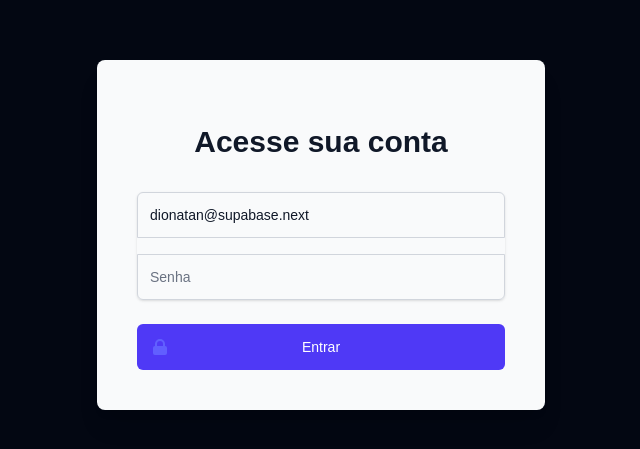
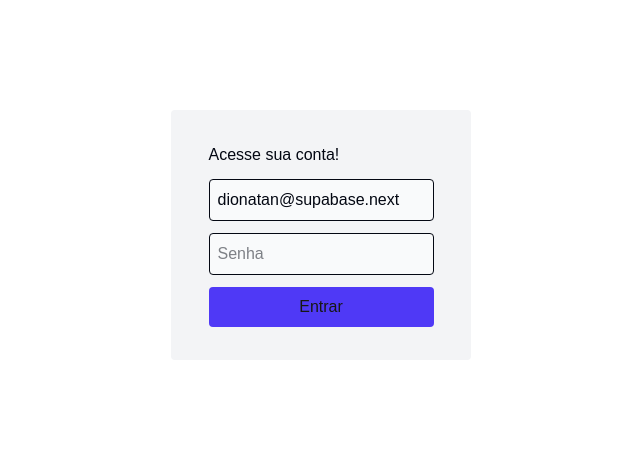
Before and after one commit to Dionatan2019Rodrigues/TalkToText, a Next.js app: page /login in a window 1280 px wide. Shown: the part 165-614 px from the top of the page, without its empty margins (319-959 px from the left). Built offline with nearby package versions, Linux system fonts and the light colour scheme.

Commit message:
💄 refactor : loginPage style

```diff
--- a/src/app/login/page.tsx
+++ b/src/app/login/page.tsx
@@ -2,71 +2,15 @@ import { login } from "./action";
 
 export default function LoginPage() {
   return (
-    <div className="min-h-screen flex items-center justify-center bg-gray-950 py-12 px-4 sm:px-6 lg:px-8">
-      <div className="max-w-md w-full space-y-8 bg-gray-50 p-10 rounded-lg shadow-xl">
-        <div className="text-center">
-          <h2 className="mt-6 text-3xl font-extrabold text-gray-900">
-            Acesse sua conta
-          </h2>
+    <div className="flex justify-center items-center w-full h-full">
+        <div className="bg-gray-100 w-[300px] h-[250px] flex justify-center items-center rounded">
+          <form action={login} className="flex flex-col gap-3">
+            <h1 className="text-gray-950">Acesse sua conta!</h1>
+            <input name="email" type="email" placeholder='Email' required className="bg-gray-50 rounded text-gray-950 p-2 w-full border" defaultValue="dionatan@supabase.next"/>
+            <input name="password" type="password" placeholder='Senha' required className="bg-gray-50 rounded text-gray-950 p-2 w-full border"/>
+            <button type="submit" className="bg-indigo-600 p-2 rounded cursor-pointer">Entrar</button>
+          </form>
         </div>
-        <form className="mt-8 space-y-6" action={login}>
-          <div className="rounded-md shadow-sm space-y-4">
-            <div>
-              <label htmlFor="email" className="sr-only">
-                Email
-              </label>
-              <input
-                id="email"
-                name="email"
-                type="email"
-                autoComplete="email"
-                required
-                className="appearance-none rounded-none relative block w-full px-3 py-3 border border-gray-300 placeholder-gray-500 text-gray-900 rounded-t-md focus:outline-none focus:ring-indigo-500 focus:border-indigo-500 focus:z-10 sm:text-sm"
-                placeholder="Email"
-                defaultValue="dionatan@supabase.next"
-              />
-            </div>
-            <div>
-              <label htmlFor="password" className="sr-only">
-                Senha
-              </label>
-              <input
-                id="password"
-                name="password"
-                type="password"
-                autoComplete="current-password"
-                required
-                className="appearance-none rounded-none relative block w-full px-3 py-3 border border-gray-300 placeholder-gray-500 text-gray-900 rounded-b-md focus:outline-none focus:ring-indigo-500 focus:border-indigo-500 focus:z-10 sm:text-sm"
-                placeholder="Senha"
-              />
-            </div>
-          </div>
-
-          <div>
-            <button
-              type="submit"
-              className="group relative w-full flex justify-center py-3 px-4 border border-transparent text-sm font-medium rounded-md text-white bg-indigo-600 hover:bg-indigo-700 focus:outline-none focus:ring-2 focus:ring-offset-2 focus:ring-indigo-500 transition-colors duration-200 cursor-pointer"
-            >
-              <span className="absolute left-0 inset-y-0 flex items-center pl-3">
-                <svg
-                  className="h-5 w-5 text-indigo-500 group-hover:text-indigo-400"
-                  xmlns="http://www.w3.org/2000/svg"
-                  viewBox="0 0 20 20"
-                  fill="currentColor"
-                  aria-hidden="true"
-                >
-                  <path
-                    fillRule="evenodd"
-                    d="M5 9V7a5 5 0 0110 0v2a2 2 0 012 2v5a2 2 0 01-2 2H5a2 2 0 01-2-2v-5a2 2 0 012-2zm8-2v2H7V7a3 3 0 016 0z"
-                    clipRule="evenodd"
-                  />
-                </svg>
-              </span>
-              Entrar
-            </button>
-          </div>
-        </form>
-      </div>
     </div>
-  );
+  )
 }
```
